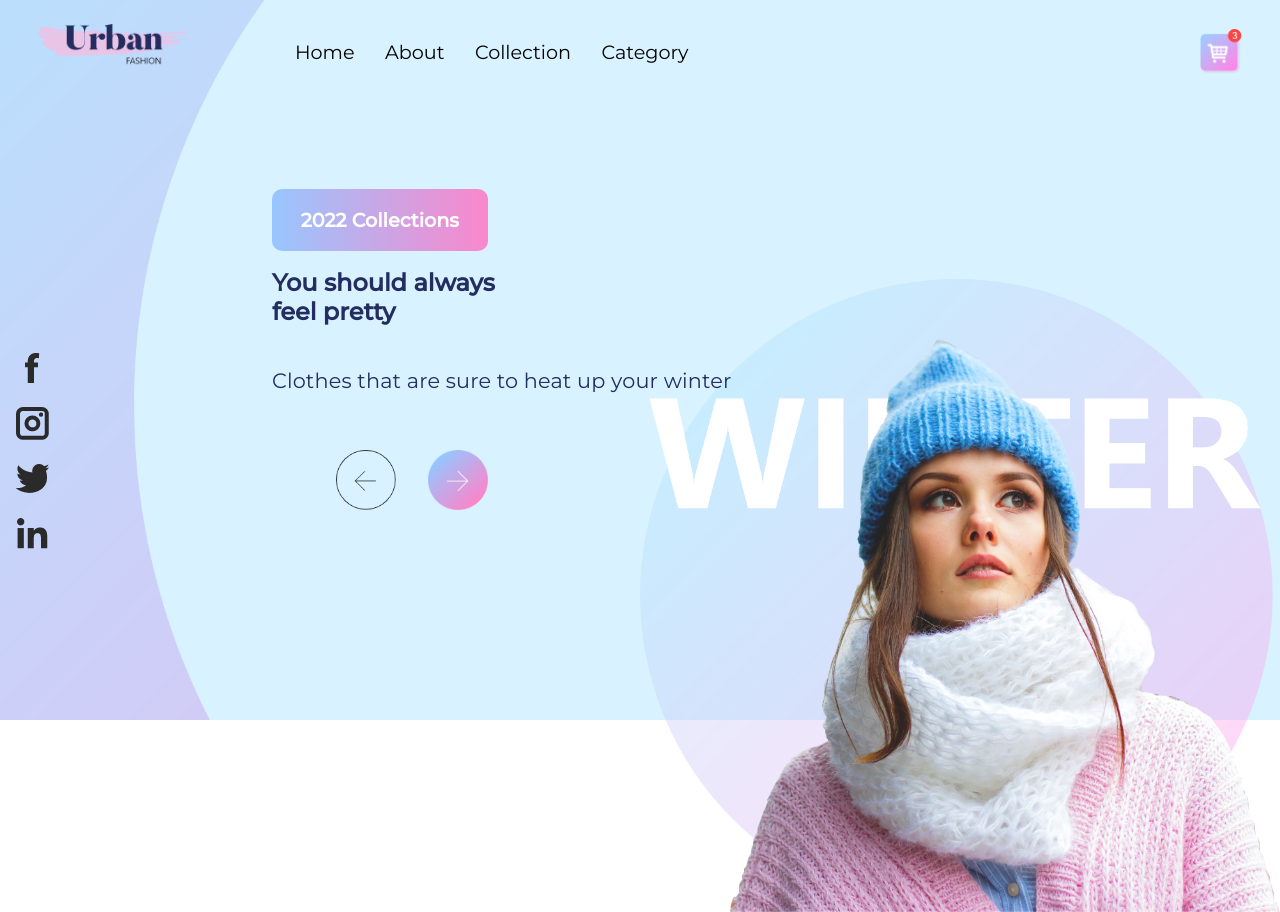
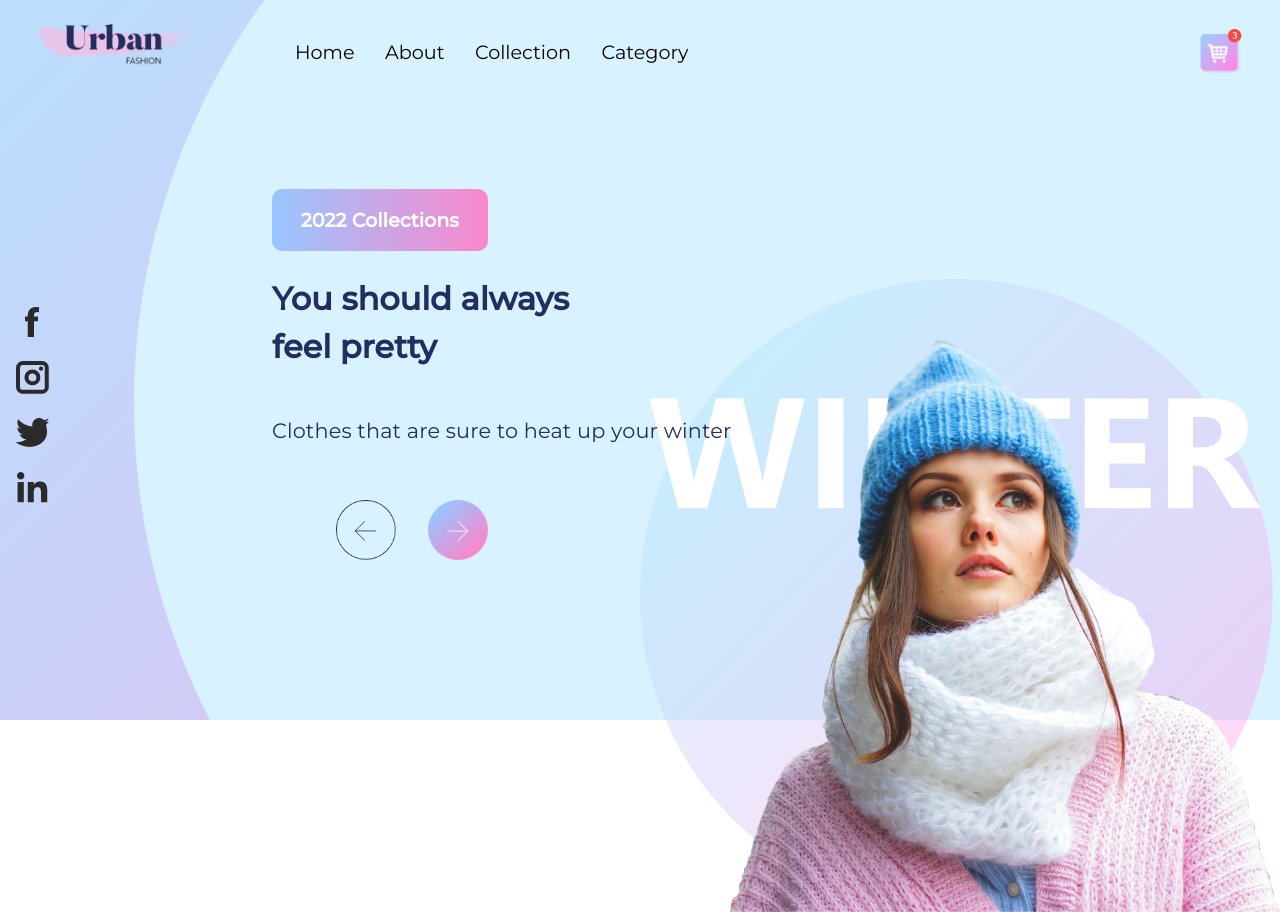
Before and after one commit to ngt93/Challenge-2, a plain HTML site: page index.html in a window 1280 px wide. Drawn offline with Linux system fonts and the light colour scheme.

Commit message:
Update style.css

```diff
--- a/style.css
+++ b/style.css
@@ -69,24 +69,21 @@ main {
   display: flex;
   width: 100%;
   gap: 5em;
+  height: 100vh;
 }
 
 /* -----------------ICONS-BAR----------------- */
 .icon-bar {
-  height: 100vh;
-  width: 5%;
-  margin-right: 0;
+  min-width: 5%;
 }
 
 .icons {
+  margin-top: 12em;
   list-style-type: none;
   padding: 0;
-  margin: 0;
-  min-height: 85vh;
   display: flex;
   flex-direction: column;
   gap: 1em;
-  justify-content: center;
 }
 .icons li {
   margin: 0 auto;
@@ -121,10 +118,11 @@ main {
 
 /* --------------------WRAPPER TEXT---------- */
 .text {
-  padding: 1em 0 1em 0;
+  padding: 1em 0;
 }
-.text h1 {
+.text h2 {
   font-size: 2rem;
+  line-height: 1.5em;
 }
 .text p {
   font-size: 1.3rem;
```
